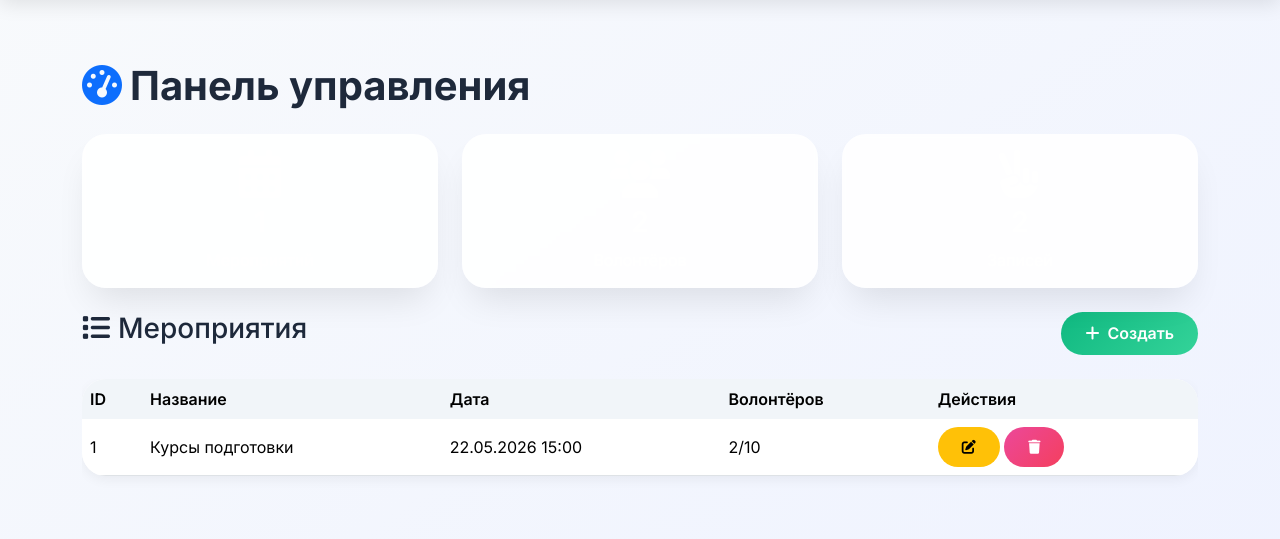
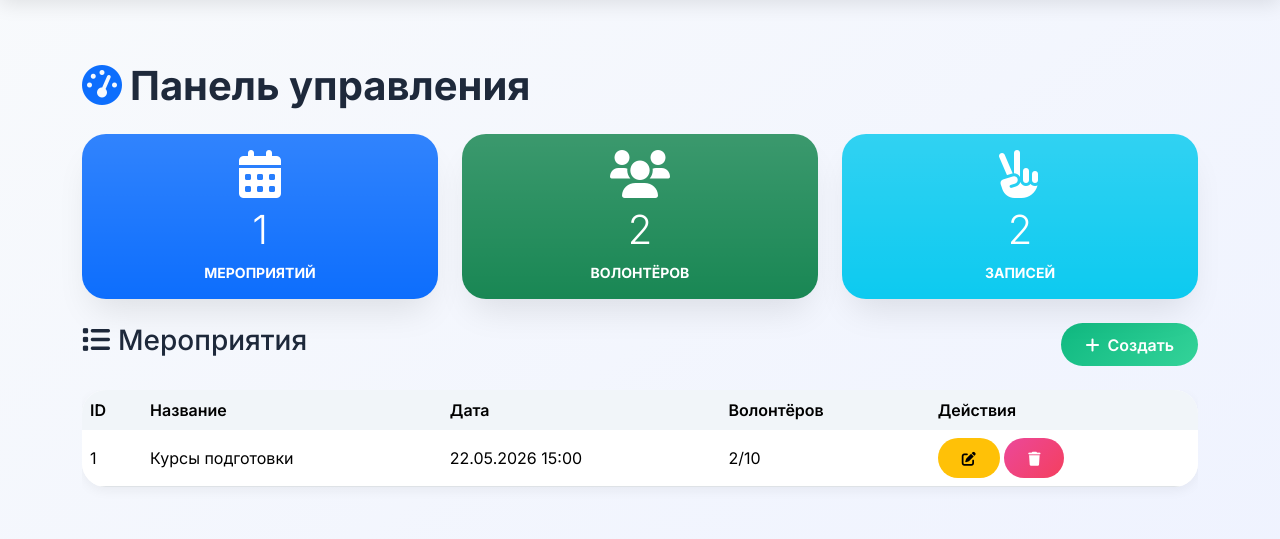
Before and after one commit to evghost86/volunteer_platform_2, a Flask app: page /admin in a window 1280 px wide. Shown: the part 62-601 px from the top of the page. Run offline with Flask 3, Linux system fonts and the light colour scheme; a user stored in the database is signed in.

Commit message:
new admin_dashboard

```diff
--- a/templates/admin_dashboard.html
+++ b/templates/admin_dashboard.html
@@ -4,29 +4,29 @@
 
 <div class="row mb-4">
     <div class="col-md-4">
-        <div class="card text-center bg-gradient-primary text-white">
+        <div class="card text-center text-white bg-primary bg-gradient">
             <div class="card-body">
                 <i class="fas fa-calendar-alt fa-3x mb-2"></i>
-                <h3>{{ events|length }}</h3>
-                <p class="mb-0">Мероприятий</p>
+                <h3 class="display-6">{{ events|length if events else 0 }}</h3>
+                <p class="mb-0 text-uppercase small fw-bold">Мероприятий</p>
             </div>
         </div>
     </div>
     <div class="col-md-4">
-        <div class="card text-center bg-gradient-success text-white">
+        <div class="card text-center text-white bg-success bg-gradient">
             <div class="card-body">
                 <i class="fas fa-users fa-3x mb-2"></i>
-                <h3>{{ users|length }}</h3>
-                <p class="mb-0">Волонтёров</p>
+                <h3 class="display-6">{{ users|length if users else 0 }}</h3>
+                <p class="mb-0 text-uppercase small fw-bold">Волонтёров</p>
             </div>
         </div>
     </div>
     <div class="col-md-4">
-        <div class="card text-center bg-gradient-info text-white">
+        <div class="card text-center text-white bg-info bg-gradient">
             <div class="card-body">
                 <i class="fas fa-hand-peace fa-3x mb-2"></i>
-                <h3>{{ registrations|length }}</h3>
-                <p class="mb-0">Записей</p>
+                <h3 class="display-6">{{ registrations|length if registrations else 0 }}</h3>
+                <p class="mb-0 text-uppercase small fw-bold">Записей</p>
             </div>
         </div>
     </div>
```
